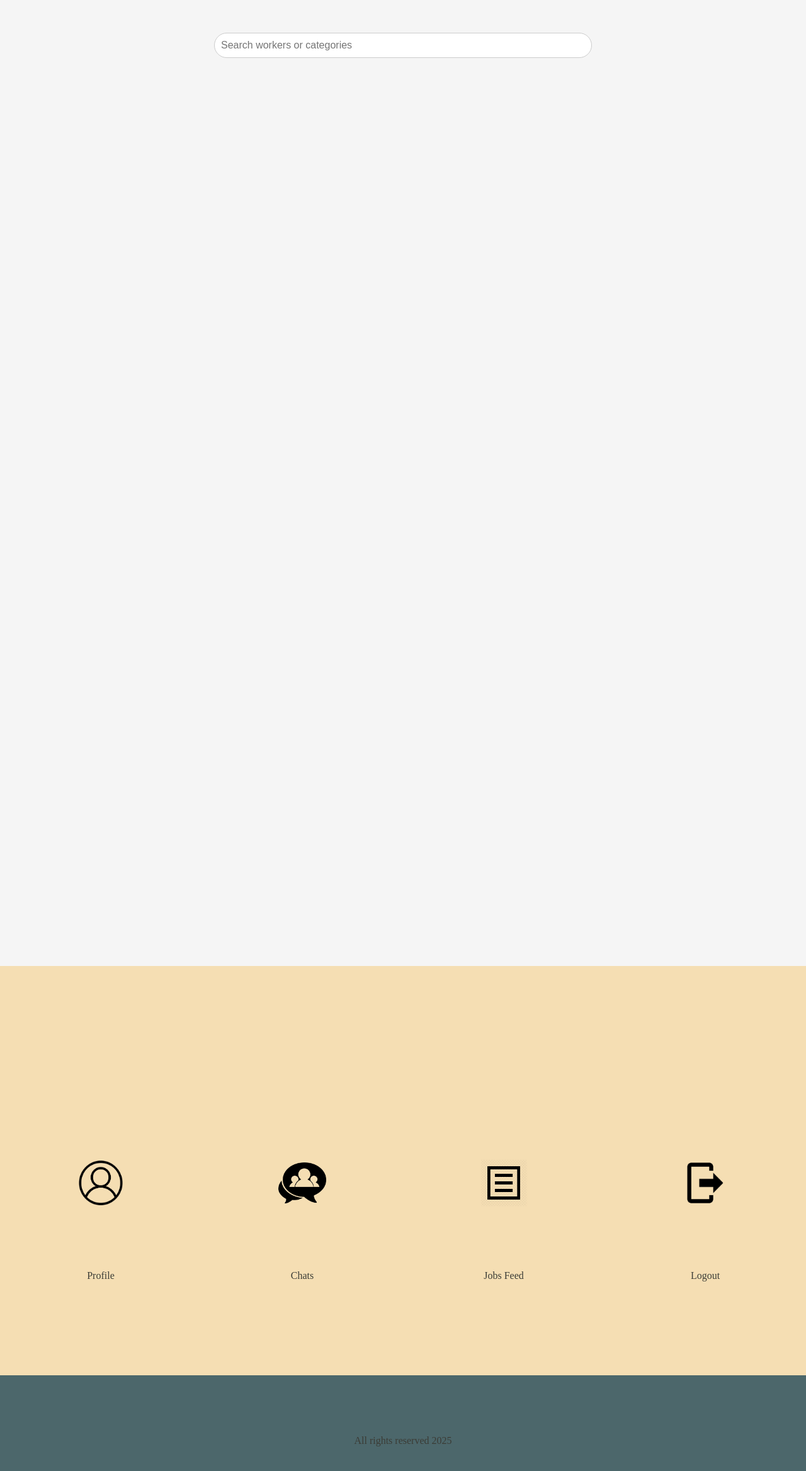
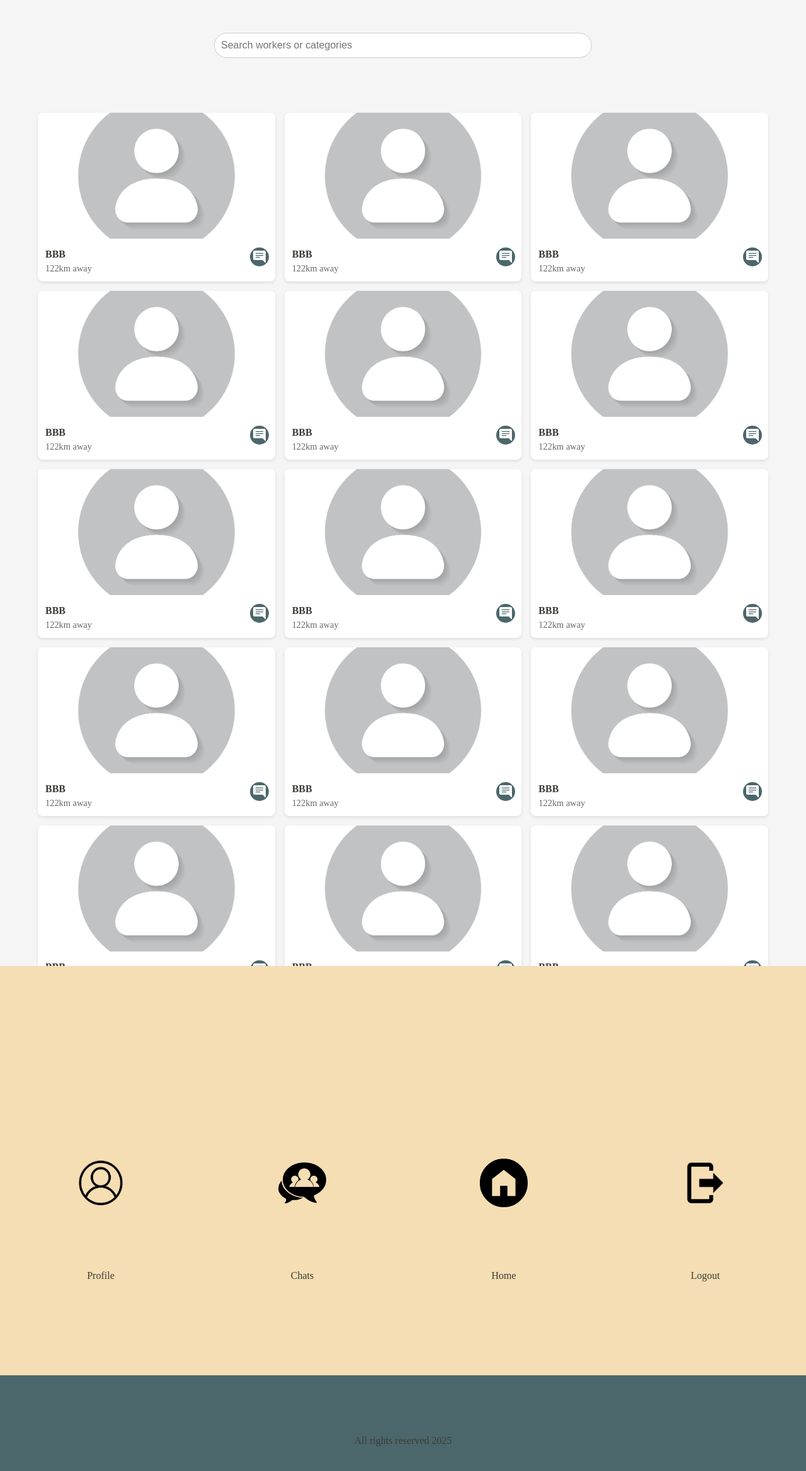
Before and after one commit to Carlson29/FastJobs, a PHP site: page /View/clientHome.php in a window 1280 px wide. Shown: the part 208-2544 px from the top of the page at 63% size. Run offline with PHP 8.4, Linux system fonts and the light colour scheme; data that the repository does not hold is empty.

Commit message:
design for the clients worker display

```diff
--- a/View/clientHome.php
+++ b/View/clientHome.php
@@ -9,8 +9,24 @@
         </div>
     </div>
 
+    <!-- Main Content Area (scrollable) -->
+    <div id="workers-container">
         <div id="workers">
-    <!-- Worker cards will be inserted here by JavaScript -->
+            <?php for ($i = 0; $i < 24; $i++) { ?>
+                <div class="worker-card">
+                    <img src="../defaultPic/default.jpg" class="worker-picture" alt="Worker">
+                    <div class="worker-details">
+                        <div class="worker-name">BBB</div>
+                        <a href="../Controller/index.php?action=show_conversations&otherUserId=<?= $i ?>" class="message-link">
+                            <svg class="message-icon" viewBox="0 0 16 16">
+                                <path d="M16 2a2 2 0 0 0-2-2H2a2 2 0 0 0-2 2v8a2 2 0 0 0 2 2h9.586a1 1 0 0 1 .707.293l2.853 2.853a.5.5 0 0 0 .854-.353V2zM3.5 3h9a.5.5 0 0 1 0 1h-9a.5.5 0 0 1 0-1zm0 2.5h9a.5.5 0 0 1 0 1h-9a.5.5 0 0 1 0-1zm0 2.5h5a.5.5 0 0 1 0 1h-5a.5.5 0 0 1 0-1z" />
+                            </svg>
+                        </a>
+                        <p class="distance-away">122km away</p>
+                    </div>
+                </div>
+            <?php } ?>
+        </div>
     </div>
 
     <!-- Navigation Menu -->
@@ -30,8 +46,10 @@
         </div>
 
         <div class="logoSection">
-      <img src="../logo/feed.png" class="logo" id="feedImage" alt="Jobs Feed">
-      <p class="logoName">Jobs Feed</p>
+            <a href="../Controller/index.php?action=show_clientHome">
+                <img src="../logo/home.png" class="logo" id="chatImage" alt="Home">
+                <p class="logoName">Home</p>
+            </a>
         </div>
 
         <div class="logoSection">
@@ -54,7 +72,11 @@
                     $.ajax({
                         url: "../Controller/index.php",
                         type: 'post',
-            data: {action: "store_Location", "latitude": latitude, "longitude": longitude},
+                        data: {
+                            action: "store_Location",
+                            "latitude": latitude,
+                            "longitude": longitude
+                        },
                         success: function(data) {
                             getUsersByLocation();
                         },
@@ -72,7 +94,9 @@
             $.ajax({
                 url: "../Controller/index.php",
                 type: 'post',
-        data: {action: "get_Workers_By_Location"},
+                data: {
+                    action: "get_Workers_By_Location"
+                },
                 success: function(data) {
                     var allUsers = JSON.parse(data);
                     var workersHTML = "";
@@ -115,20 +139,23 @@
                     $.ajax({
                         url: "../Controller/index.php",
                         type: 'post',
-            data: {action: "search_Cat_Worker", "searchInput": searchInput},
+                        data: {
+                            action: "search_Cat_Worker",
+                            "searchInput": searchInput
+                        },
                         success: function(data) {
                             var results = JSON.parse(data);
                             var suggestionsHTML = "";
 
                             results.forEach(function(item) {
-                if(item[2] == "u") {
+                                if (item[2] == "u") {
                                     var profilePic = item[3] ? "../profilePics/" + item[3] : "../defaultPic/default.jpg";
                                     suggestionsHTML += `
                     <div class="suggestion-item">
                       <img src="${profilePic}" class="suggestion-pic" alt="${item[1]}">
                       <span class="suggestion-name">${item[1]}</span>
                     </div>`;
-                } else if(item[2] == "c") {
+                                } else if (item[2] == "c") {
                                     suggestionsHTML += `
                     <div class="suggestion-item" onclick="getUserByCategoryId(${item[0]})">
                       <span class="suggestion-name">${item[1]}</span>
@@ -147,7 +174,7 @@
         });
 
         document.addEventListener('click', function(event) {
-      if(!document.getElementById('suggestions').contains(event.target)) {
+            if (!document.getElementById('suggestions').contains(event.target)) {
                 document.getElementById('suggestions').innerHTML = "";
             }
         });
@@ -156,7 +183,9 @@
             $.ajax({
                 url: "../Controller/index.php",
                 type: 'post',
-        data: {action: "clear_DateTime"},
+                data: {
+                    action: "clear_DateTime"
+                },
                 error: function() {
                     console.error("Clear error");
                 }
--- a/css/clientStyles.css
+++ b/css/clientStyles.css
@@ -136,7 +136,77 @@ body {
   bottom: 8px;
 }
 
-/* EXACT COPY of worker home navigation */
+#workers-container {
+    flex: 1;
+    overflow-y: auto;
+    padding: 15px;
+    margin-bottom: 25vh; /* Space for menu */
+    padding-bottom: 10vh; /* Space for footer */
+}
+
+#workers {
+    display: grid;
+    grid-template-columns: repeat(auto-fill, minmax(300px, 1fr));
+    gap: 15px;
+    max-width: 1200px;
+    margin: 0 auto;
+}
+
+/* Worker Card Styles */
+.worker-card {
+    background: white;
+    border-radius: 8px;
+    box-shadow: 0 2px 5px rgba(0,0,0,0.1);
+    overflow: hidden;
+    transition: transform 0.2s ease;
+}
+
+.worker-card:hover {
+    transform: translateY(-3px);
+    box-shadow: 0 5px 10px rgba(0,0,0,0.15);
+}
+
+.worker-picture {
+    width: 100%;
+    height: 200px;
+    object-fit: cover;
+}
+
+.worker-details {
+    padding: 12px;
+    position: relative;
+}
+
+.worker-name {
+    font-weight: bold;
+    margin-bottom: 5px;
+    color: var(--secondary-color);
+}
+
+.distance-away {
+    color: #666;
+    font-size: 0.9em;
+    margin: 5px 0 0;
+}
+
+.message-link {
+    position: absolute;
+    top: 10px;
+    right: 10px;
+    background: var(--primary-color);
+    padding: 5px;
+    border-radius: 50%;
+    display: flex;
+    align-items: center;
+    justify-content: center;
+}
+
+.message-icon {
+    width: 20px;
+    height: 20px;
+    fill: white;
+}
+
 #mainComponents {
   background-color: var(--accent-color);
   height: 25vh;
@@ -182,7 +252,7 @@ body {
 .logoName {
   font-size: 1rem;
   font-weight: 500;
-  margin-top: 5px;
+  margin-top: 10px;
   color: var(--secondary-color);
   transition: color 0.3s ease;
 }
```
Also changed, not shown: css/workerStyles.css (+1 -6 lines). Lines whose indentation alone changed are shown as unchanged.
